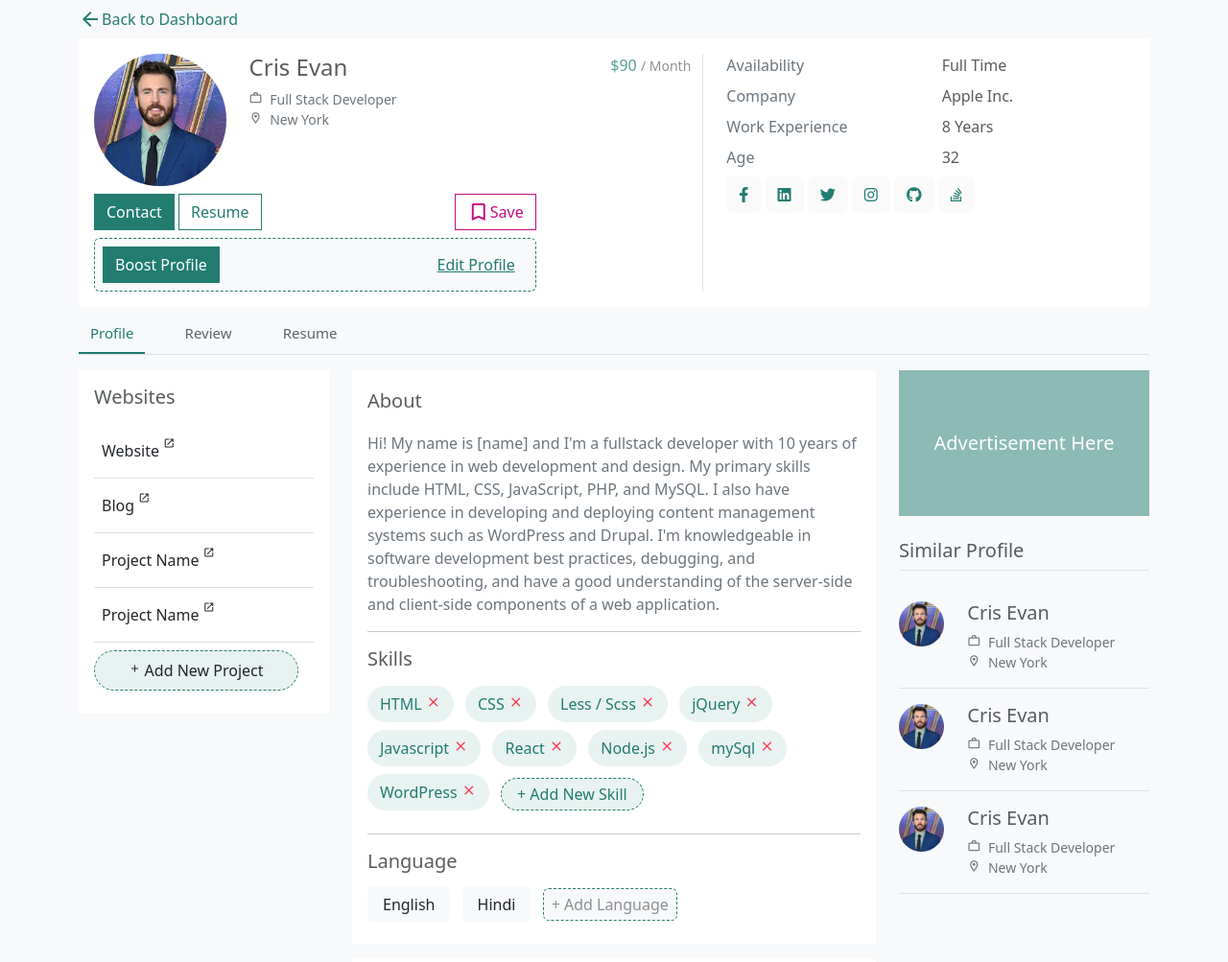
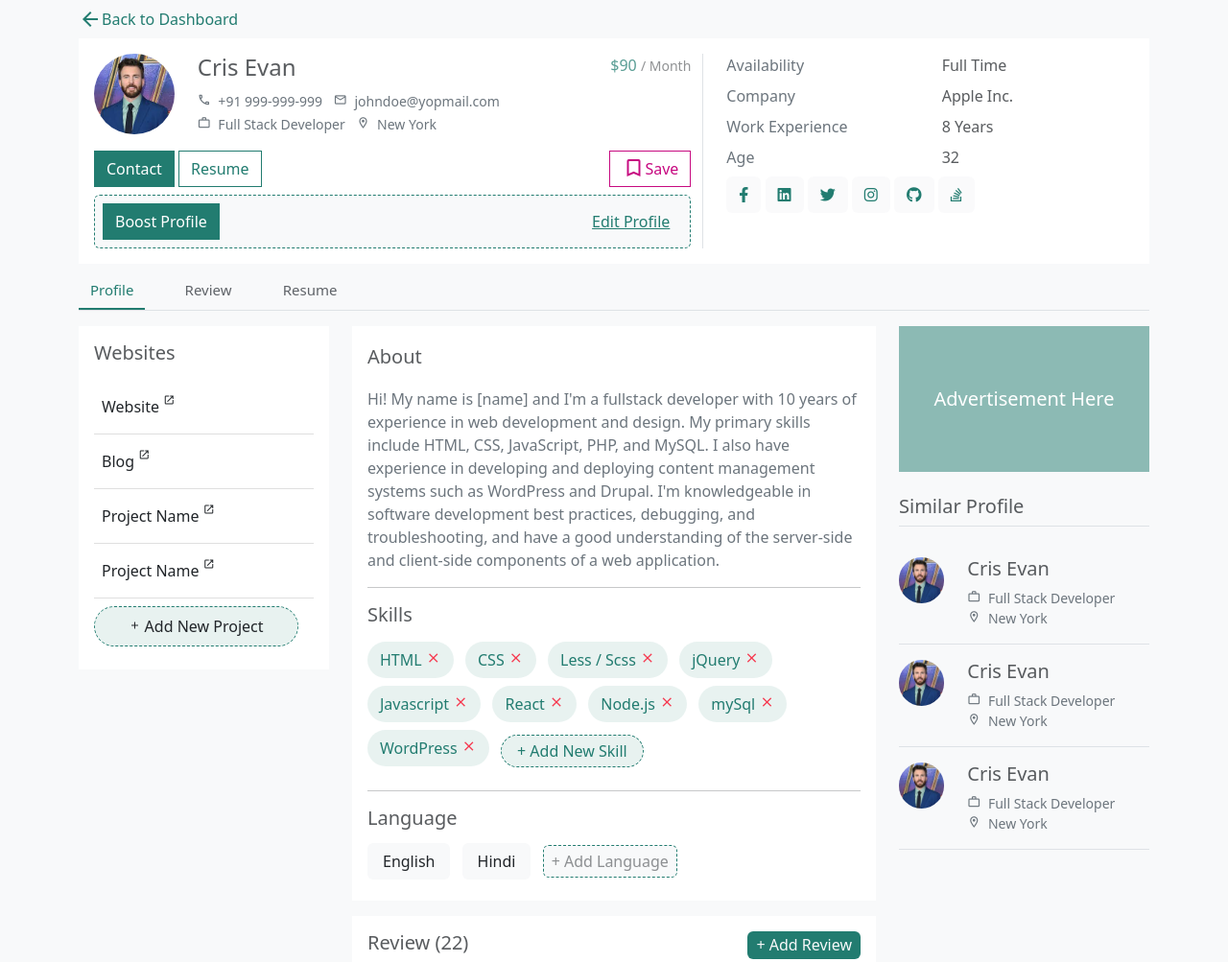
Before and after one commit to dheerajarora1997/jobs, a website: page candidate/profile.html in a window 1280 px wide. Shown: the top 1003 px of the page at 96% size. Drawn offline with Linux system fonts and the light colour scheme.

Commit message:
Update profile.html

```diff
--- a/candidate/profile.html
+++ b/candidate/profile.html
@@ -28,13 +28,13 @@
         <div class="bg-white mb-2 p-3">
           <div class="row">
             <div class="col-sm-12 col-md-7">
-              <div class="row mb-3 mb-sm-0">
-                <div class="col-3">
+              <div class="row mb-3 mb-sm-0 justify-content-end">
+                <div class="col-2">
                   <div class="profile-img rounded">
                     <img src="../img/profile.jpeg" alt="" class="w-100 rounded-circle">
                   </div>
                 </div>
-                <div class="col-9">
+                <div class="col-10">
                   <div class="d-flex justify-content-between">
                     <h2 class="text-dark text-opacity-75 h4 fw-normal">Cris Evan</h2>
                     <span class="text-muted">
@@ -42,17 +42,29 @@
                       <span class="text-dark text-opacity-50 small">/ Month</span>
                     </span>
                   </div>
-                  <div class="text-muted small">
-                    <span class="material-icons-outlined fa-1x me-1"> work_outline </span>
-                    Full Stack Developer
+                  <div class="d-inline-block w-100">
+                    <span class="text-muted small me-2">
+                      <span class="material-icons-outlined fa-1x me-1"> call </span>
+                      +91 999-999-999
+                    </span>
+                    <span class="text-muted small">
+                      <span class="material-icons-outlined fa-1x me-1"> email </span>
+                      johndoe@yopmail.com
+                    </span>
                   </div>
-                  <div class="text-muted small">
-                    <span class="material-icons-outlined fa-1x me-1"> location_on </span>
-                    New York
+                  <div class="d-inline-block w-100">
+                    <span class="text-muted small me-2">
+                      <span class="material-icons-outlined fa-1x me-1"> work_outline </span>
+                      Full Stack Developer
+                    </span>
+                    <span class="text-muted small">
+                      <span class="material-icons-outlined fa-1x me-1"> location_on </span>
+                      New York
+                    </span>
                   </div>
                 </div>
-                <div class="col-12 col-md-9 float-end">
-                  <div class="btn-group mt-2">
+                <div class="col-12">
+                  <div class="btn-group mt-3">
                     <button class="btn btn-primary rounded-0 hover-up">Contact</button>
                     <button class="btn btn-outline-primary rounded-0 hover-up">Resume</button>
                     <button
```
